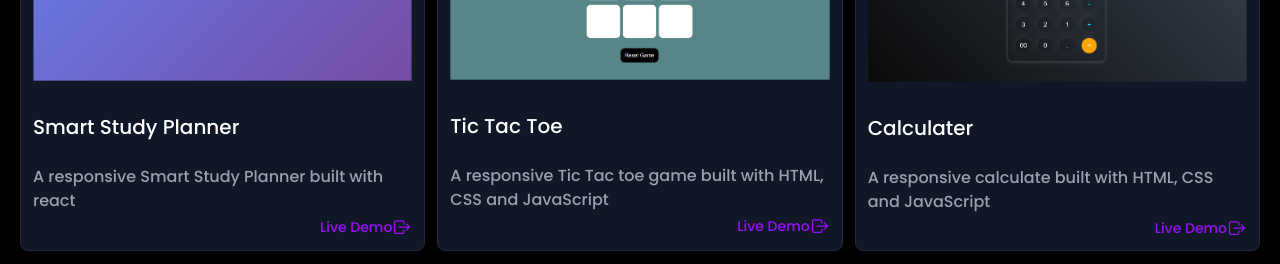
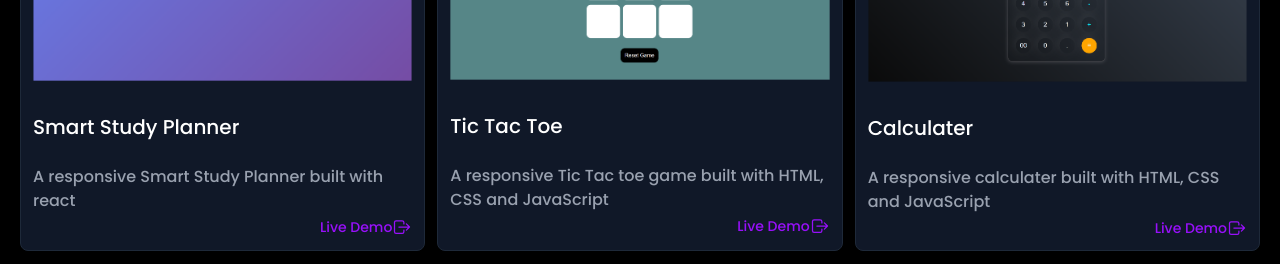
Before and after one commit to aniketgupta2711/Portfolio_React, a React app: page / in a window 1280 px wide. Shown: the part 2136-2400 px from the top of the page. Built offline with nearby package versions, Linux system fonts and the light colour scheme; the HTML template or start-up script is replaced by a standard one.

Commit message:
Project update

```diff
--- a/src/Components/Projects.jsx
+++ b/src/Components/Projects.jsx
@@ -26,7 +26,7 @@ function Projects() {
               id:3,
               logo:calculate,
               name:"Calculater ",
-              char:"A responsive calculate built with HTML, CSS and JavaScript",
+              char:"A responsive calculater built with HTML, CSS and JavaScript",
               demo: "https://calculator-dun-delta.vercel.app/",
           }
       ]
```
